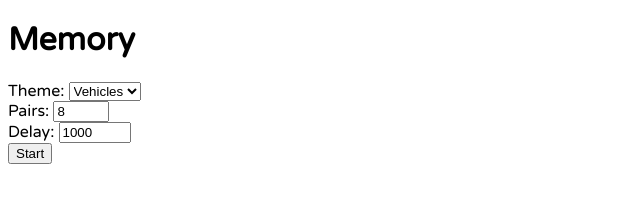
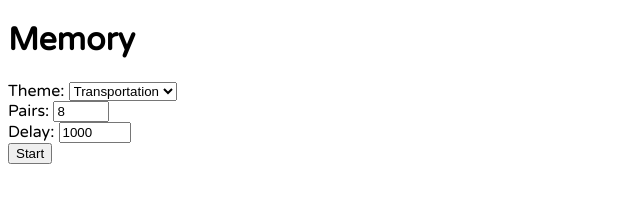
Before and after one commit to thanospapapetrou/memory, a plain HTML site: page index.html in a window 1280 px wide. Shown: the full height of the page, 0-640 px from the left. Drawn offline with Linux system fonts and the light colour scheme.

Commit message:
Transportation

```diff
--- a/index.html
+++ b/index.html
@@ -14,7 +14,7 @@
         <form id="parameters" action="index.html">
             <label for="theme">Theme:</label>
             <select id="theme" name="theme">
-                <option value="0" selected="selected">Vehicles</option>
+                <option value="0" selected="selected">Transportation</option>
                 <option value="1">Animals</option>
                 <option value="2">Food</option>
             </select>
```
